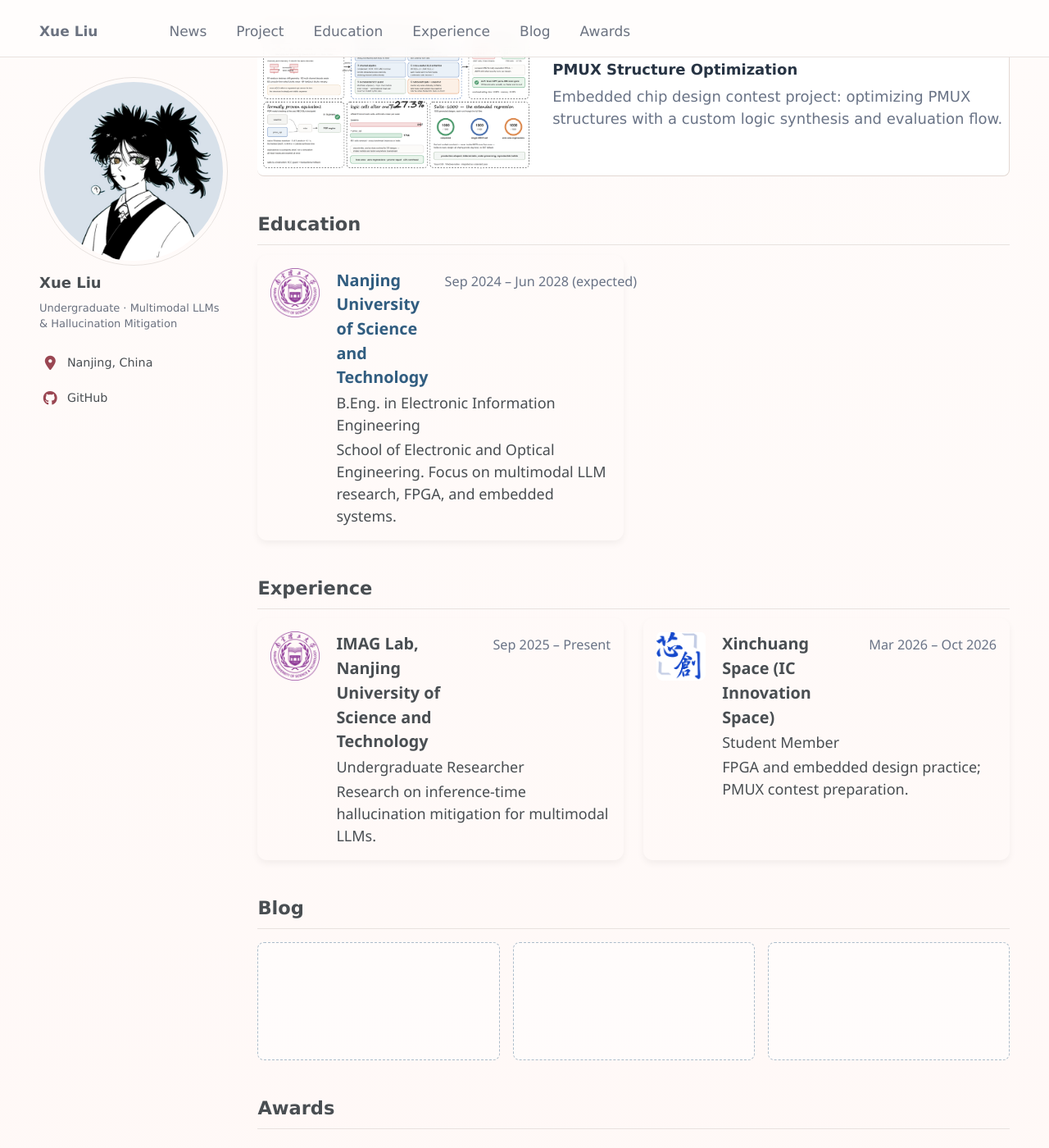
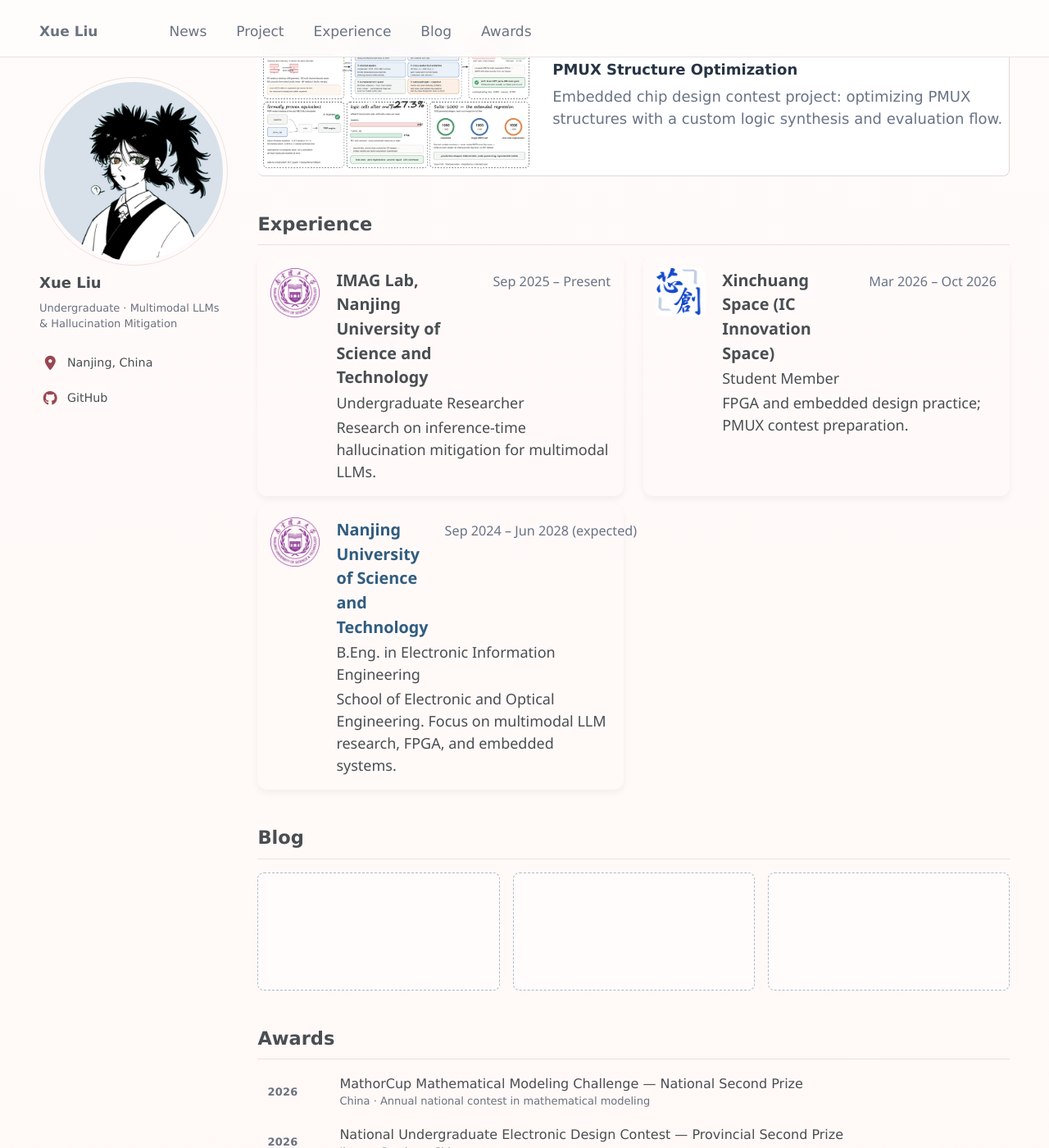
Before and after one commit to xueliu-llm/xueliu-llm.github.io, a Jekyll site: the page built from _pages/about.md, in a window 1280 px wide and 1400 px high, scrolled down 992 px. Shown: the whole window at 82% size. Built offline with Jekyll 4.4.1, drawn with Linux system fonts in a browser that asks for light colours.

Commit message:
Merge education into experience section

```diff
--- a/_data/navigation.yml
+++ b/_data/navigation.yml
@@ -7,9 +7,6 @@ main:
   - title: "Project"
     url: "/#projects"
 
-  - title: "Education"
-    url: "/#education"
-
   - title: "Experience"
     url: "/#experience"
 
--- a/_pages/about.md
+++ b/_pages/about.md
@@ -10,7 +10,6 @@ redirect_from:
 {% include home/intro.html %}
 {% include home/news.html %}
 {% include home/projects.html %}
-{% include home/education.html %}
 {% include home/experience.html %}
 {% include home/blog.html %}
 {% include home/awards.html %}
```
Also changed, not shown: _data/education.json (+1 -11 lines), _data/experience.json (+10 -0 lines).
